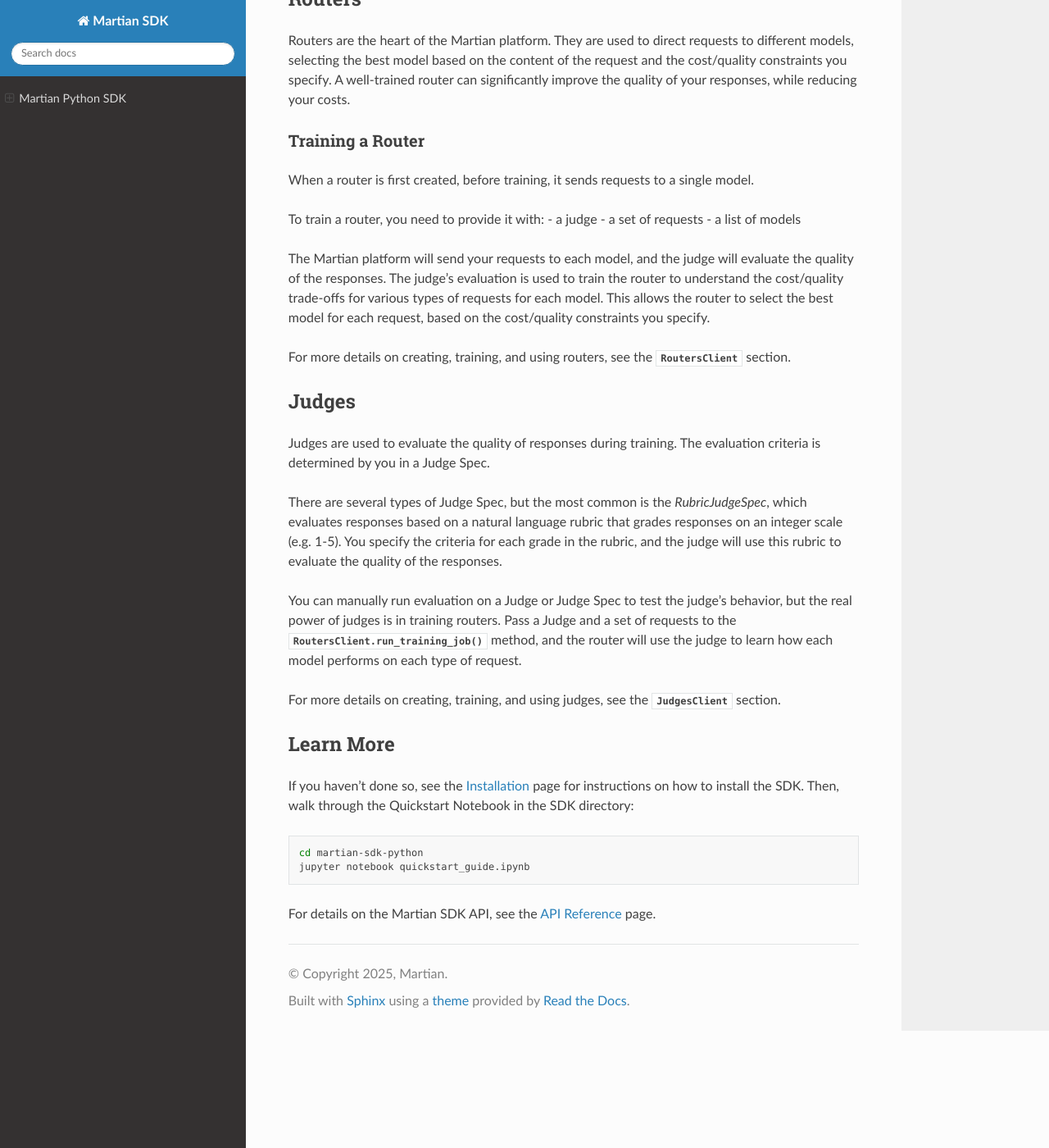
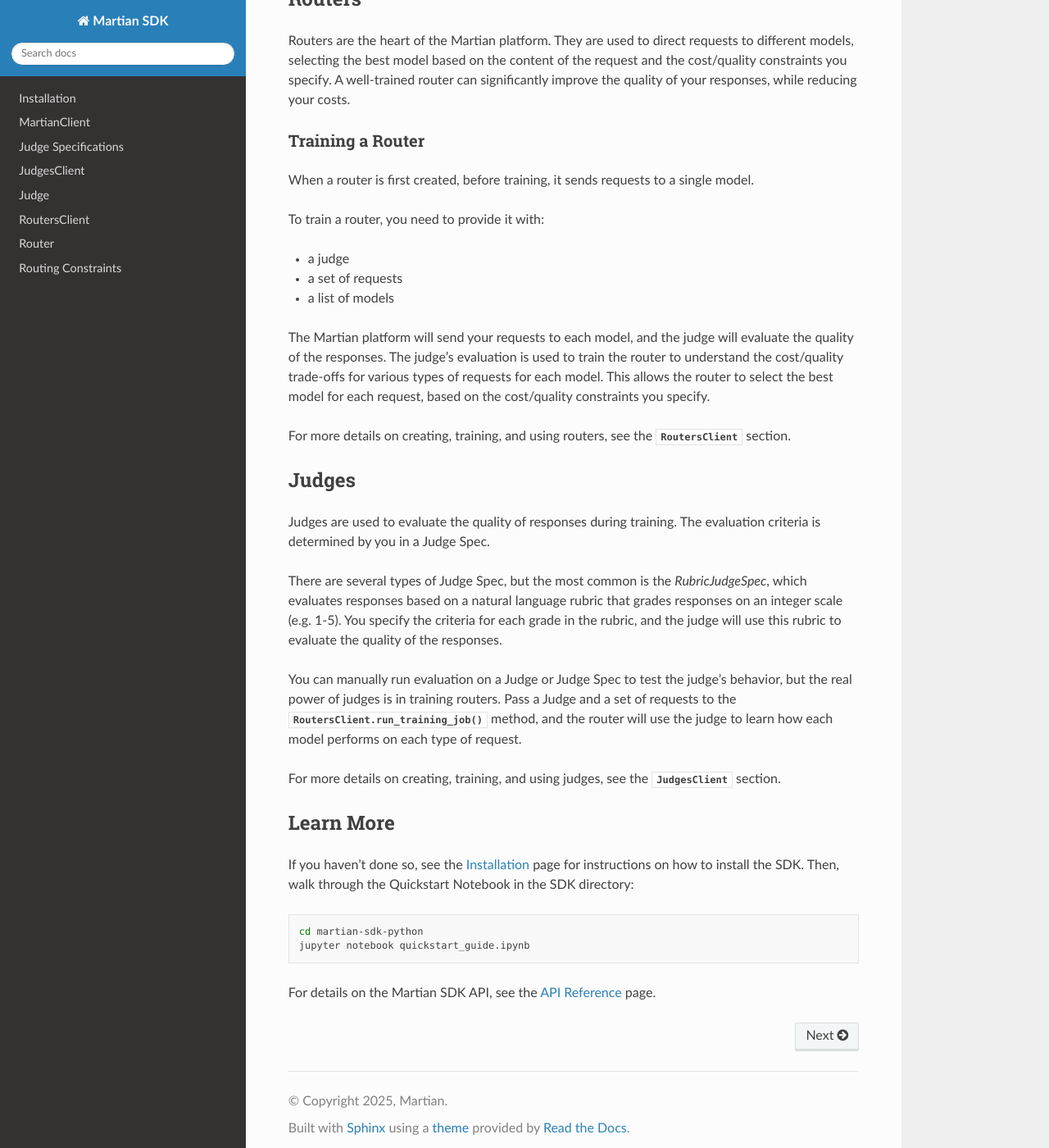
Before and after one commit to withmartian/martian-sdk-python, a Sphinx documentation site: the page built from docs/source/index.rst, in a window 1280 px wide and 1400 px high, scrolled down 726 px. Shown: the whole window at 82% size. Built offline with Sphinx 7.4.7 and the Read the Docs theme 3.1.0, drawn with Linux system fonts in a browser that asks for light colours.

Commit message:
more docs

```diff
--- a/docs/source/index.rst
+++ b/docs/source/index.rst
@@ -7,6 +7,18 @@
 * the quickstart notebook in the SDK directory (`martian-sdk-python/quickstart_guide.ipynb`)
 * the :doc:`api/index` page for detailed documentation of all SDK features
 
+.. toctree::
+   :maxdepth: 2
+   :hidden:
+
+   installation
+   api/martian_client
+   api/judge_specs
+   api/judges_client
+   api/judge
+   api/routers_client
+   api/router
+   api/routing_constraints
 
 The Martian Client
 -----------------
@@ -48,9 +60,10 @@
 before training, it sends requests to a single model.
 
 To train a router, you need to provide it with:
-- a judge
-- a set of requests
-- a list of models
+
+* a judge
+* a set of requests
+* a list of models
 
 The Martian platform will send your requests to each model,
 and the judge will evaluate the quality of the responses.
```
Also changed, not shown: docs/source/api/judge.rst (added, +8 -0 lines), docs/source/api/router.rst (added, +8 -0 lines), docs/source/api/routers_client.rst (+0 -74 lines), docs/source/api/routing_constraints.rst (added, +24 -0 lines), 1 other file.
